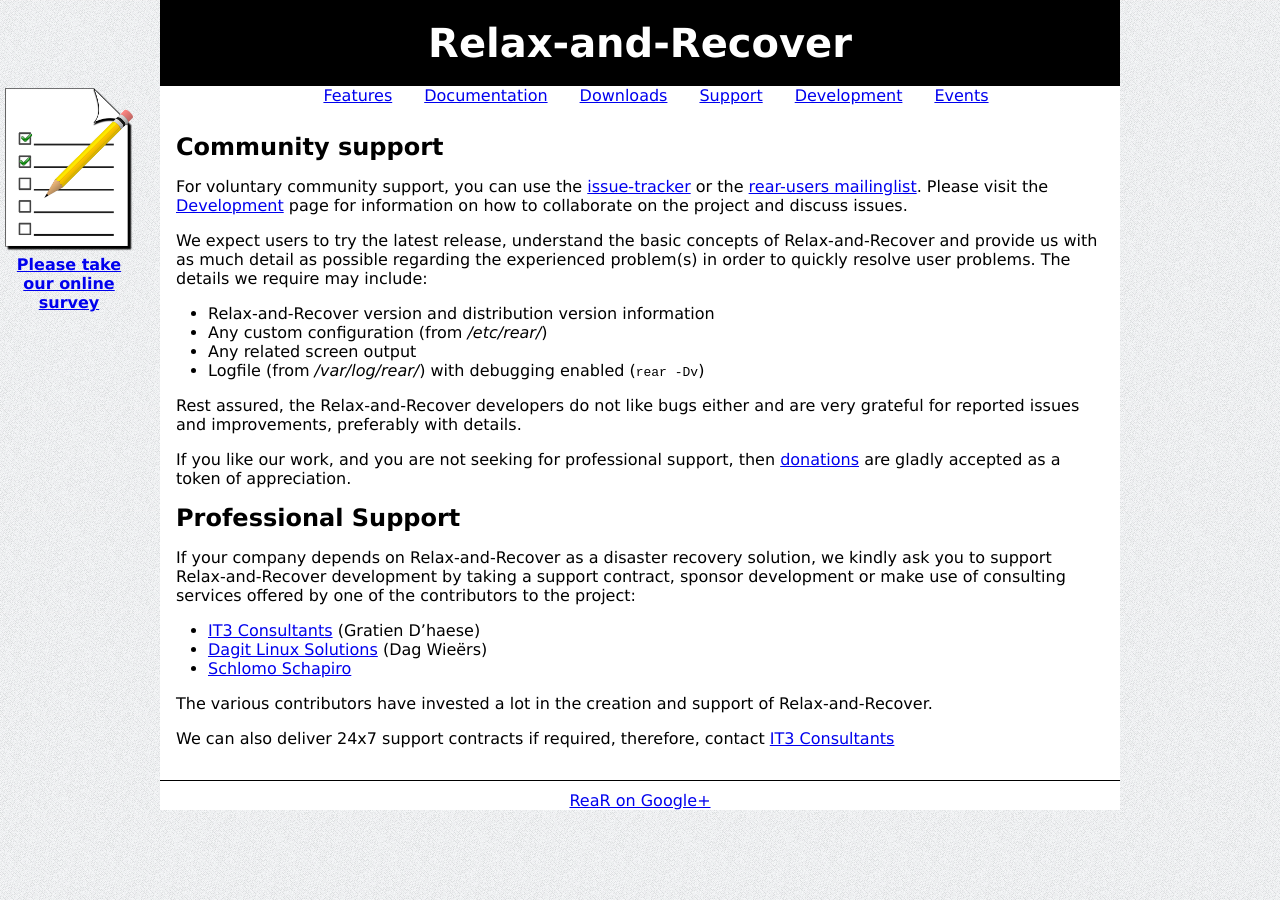
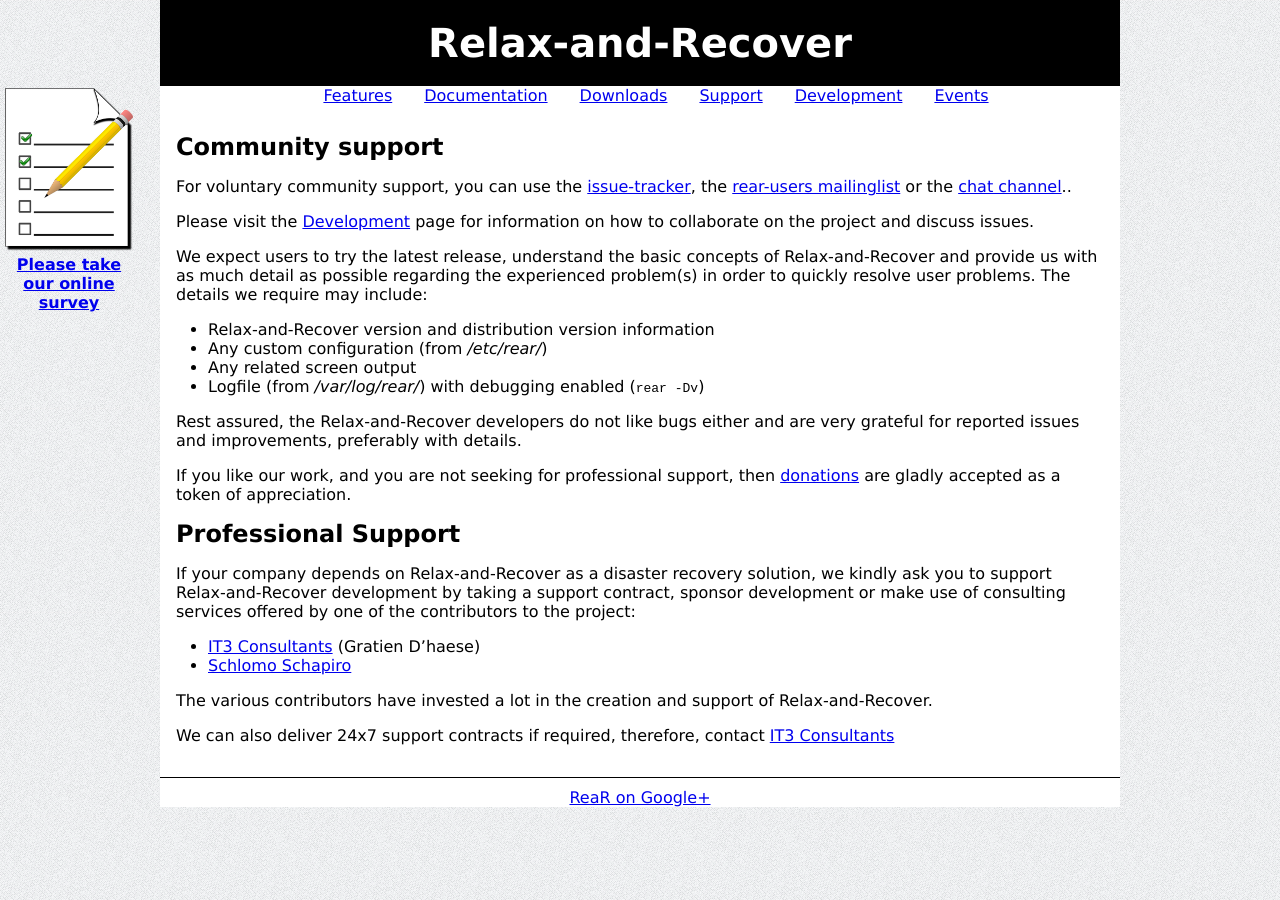
Before and after one commit to rear/rear.github.com, a Jekyll site: the page built from support/index.md, in a window 1280 px wide. Built offline with Jekyll 4.4.1, drawn with Linux system fonts in a browser that asks for light colours; comment, search, counter and statistics services are not loaded.

Commit message:
Added the chat channel to the support page, this fixes #592 partly

```diff
--- a/support/index.md
+++ b/support/index.md
@@ -4,8 +4,10 @@
 ---
 ## Community support
 For voluntary community support, you can use the
-[issue-tracker](http://github.com/rear/rear/issues) or the
-[rear-users mailinglist](http://lists.relax-and-recover.org/mailman/listinfo/rear-users).
+[issue-tracker](http://github.com/rear/rear/issues), the
+[rear-users mailinglist](http://lists.relax-and-recover.org/mailman/listinfo/rear-users)
+or the [chat channel](https://gitter.im/rear/rear)..
+
 Please visit the [Development](/development/) page for information on
 how to collaborate on the project and discuss issues.
 
@@ -34,7 +36,6 @@
 one of the contributors to the project:
 
  - [IT3 Consultants](http://www.it3.be/) (Gratien D'haese)
- - [Dagit Linux Solutions](http://dagit.net/) (Dag Wieërs)
  - [Schlomo Schapiro](http://consulting.schlomo.schapiro.org/)
 
 The various contributors have invested a lot in the creation and support
```
